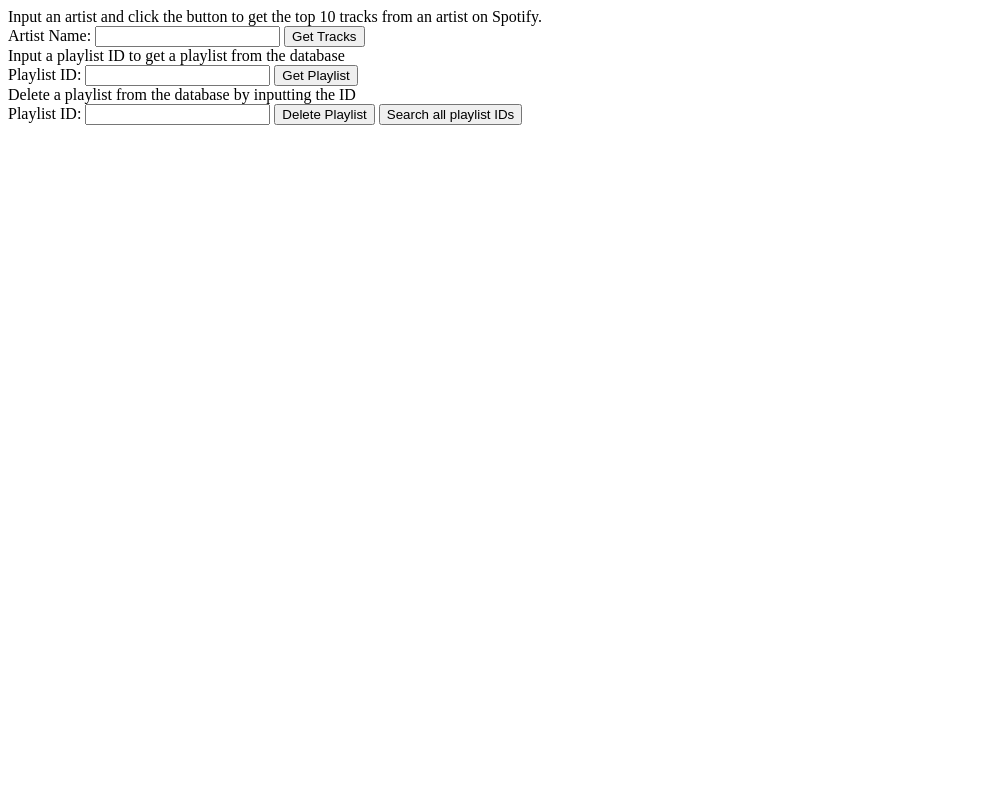
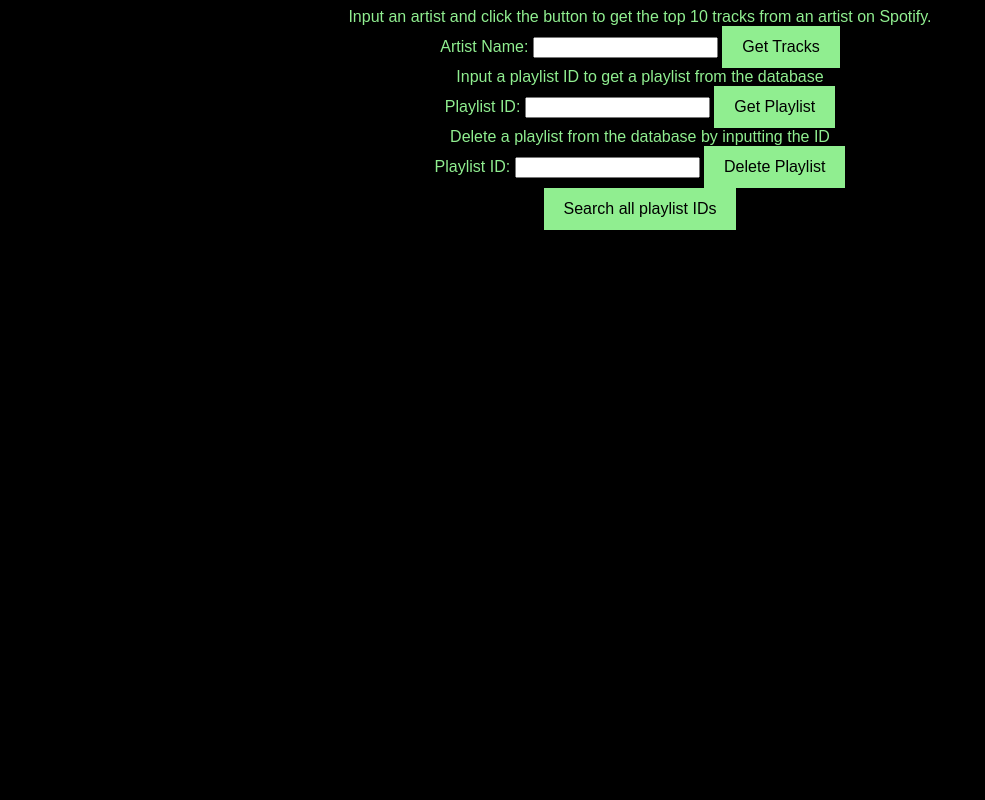
Before and after one commit to Saturnfive050coding/music-database-website, a Flask app: page / in a window 1280 px wide. Shown: the whole page, without its empty margins (0-985 px from the left). Run offline with Flask 3, Linux system fonts and the light colour scheme.

Commit message:
Added CSS styling to the webpage

```diff
--- /dev/null
+++ b/static/css/main.css
@@ -0,0 +1,22 @@
+body {
+    font-family: Arial, Helvetica, sans-serif;
+    color: lightgreen;
+    text-align-last: center;
+    background-color: black;
+}
+
+button {
+    background-color: lightgreen;
+    color: black;
+    border: lightgreen;
+    padding: 12px 20px;
+    font-size: 16px;
+}
+
+.results {
+    width: 400px;
+    height: 500px;
+    margin: auto;
+    box-sizing: border-box;
+    border: 5px lightgreen;
+}
--- a/templates/index.html
+++ b/templates/index.html
@@ -2,6 +2,7 @@
 <html>
     <head>
         <title>Music Database Web Client</title>
+        <link rel="stylesheet" href="{{url_for('static', filename='css/main.css')}}">
     </head>
     <body>
         <div>Input an artist and click the button to get the top 10 tracks from an artist on Spotify.</div>
@@ -19,11 +20,15 @@
         <input type="text" id="delete-playlist">
         <button onclick="deletePlaylist()">Delete Playlist</button>
 
+        <br>
         <button onclick="searchAll()">Search all playlist IDs</button>
+        <br>
 
-        <div id="result-container"></div>
-
-        <div id="total-playlists"></div>
+        <br>
+        <div class="results" id="result-container"></div>
+        <br>
+        <br>
+        <div id="total-playlists" class="playlists"></div>
 
         <script src="{{url_for('static', filename='js/tracks.js')}}"></script>
         <script src="{{url_for('static', filename='js/playlist.js')}}"></script>
```
